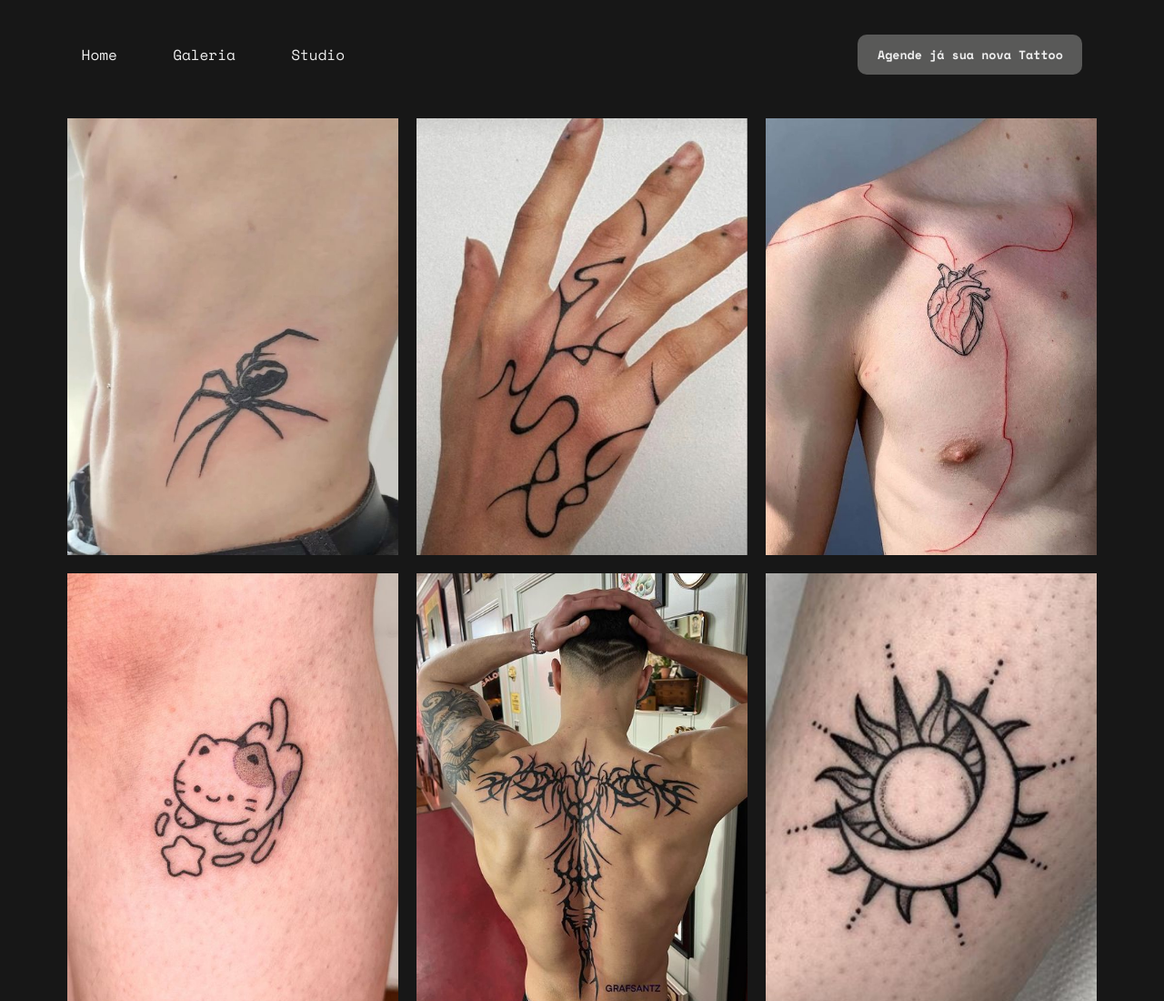
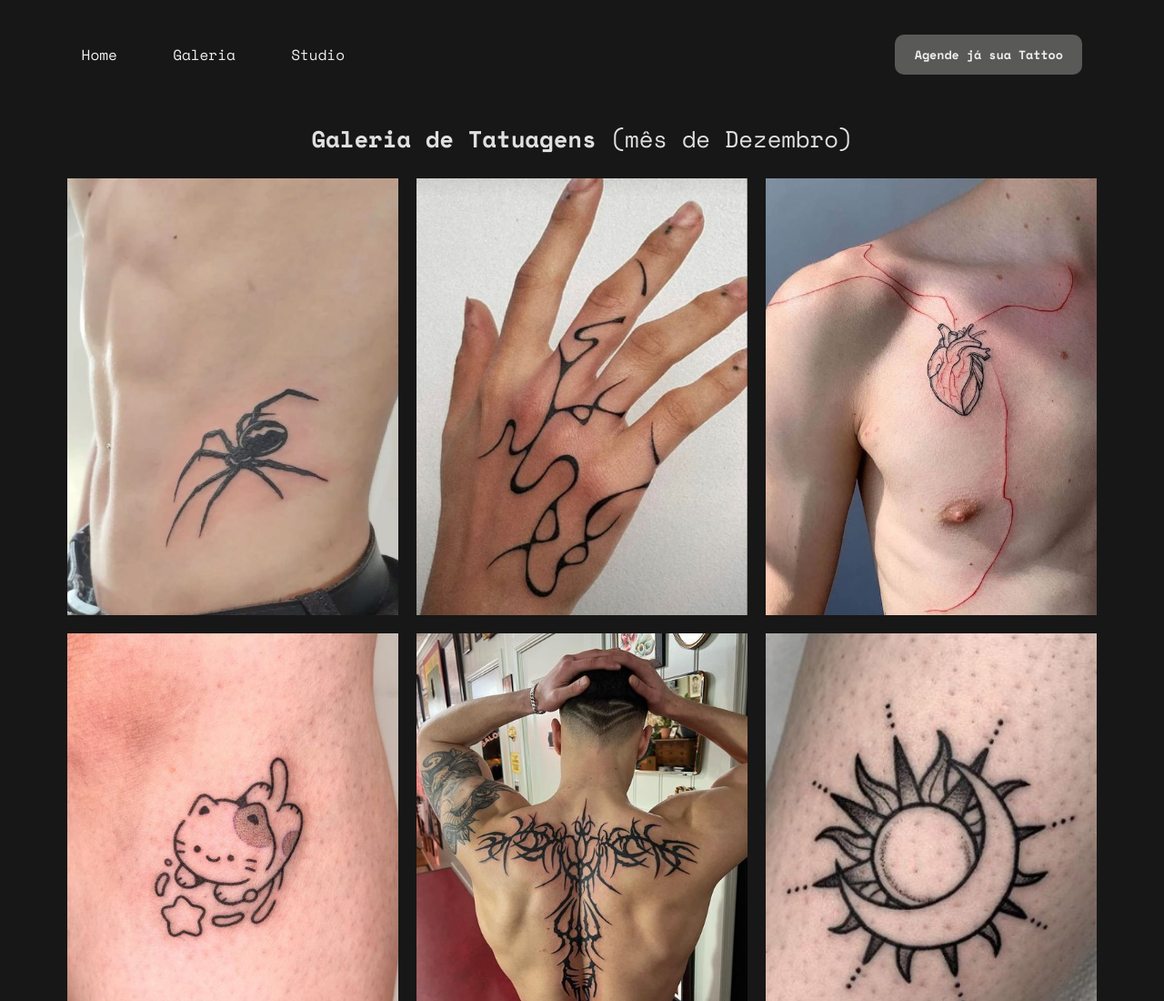
Before and after one commit to pepepepu/p-tattoo, a plain HTML site: page pages/galeria.html in a window 1280 px wide. Shown: the top 1100 px of the page at 91% size. Drawn offline with nearby package versions, Linux system fonts and the light colour scheme.

Commit message:
Correção de pequenos erros

```diff
--- a/css/components/pages/_galery.scss
+++ b/css/components/pages/_galery.scss
@@ -16,12 +16,34 @@
     justify-content: center;
     flex-wrap: wrap;
 
+    .s01-title {
+        width: 100%;
+        color: $platinum;
+        text-align: center;
+        margin: 20px;
+        font-size: 2vw;
+    }
+
+    strong {
+        font-weight: 400;
+    }
+
+    .s01-div {
+      width: 100vw;
+      display: flex;
+      flex-direction: row;
+      align-items: center;
+      justify-content: center;
+      flex-wrap: wrap;
+
       .s01-div-image {
-      width: calc(30% - 20px); // Ajuste aqui para garantir 3 imagens por linha
+        width: calc(
+          30% - 20px
+        ); // Ajuste aqui para garantir 3 imagens por linha
         margin: 10px;
         height: 60vh;
         overflow: hidden;
-      transition: .3s;
+        transition: 0.3s;
 
         .div-image {
           width: 100%;
@@ -35,3 +57,4 @@
       }
     }
   }
+}
--- a/pages/galeria.html
+++ b/pages/galeria.html
@@ -17,11 +17,13 @@
             <a class="header-a" href="#">Studio</a>
         </nav>
         <div class="header-div">
-            <button class="header-button">Agende já sua nova Tattoo</button>
+            <button class="header-button">Agende já sua Tattoo</button>
         </div>
     </header>
     <main class="galery">
         <section class="galery-section-01">
+            <h1 class="s01-title">Galeria de Tatuagens <strong>(mês de Dezembro)</strong></h1>
+            <div class="s01-div">
                 <div class="s01-div-image">
                     <img src="../assets/galery/01.jpg" alt="Tatuagem 01" class="div-image">
                 </div>
@@ -67,6 +69,7 @@
                 <div class="s01-div-image">
                     <img src="../assets/galery/15.jpg" alt="Tatuagem 15" class="div-image">
                 </div>
+            </div>
         </section>
     </main>
     <footer class="footer">
```
Also changed, not shown: index.html (+1 -1 lines), css/style.css, gitCommands.txt (added), 1 other file. Lines whose indentation alone changed are shown as unchanged.
